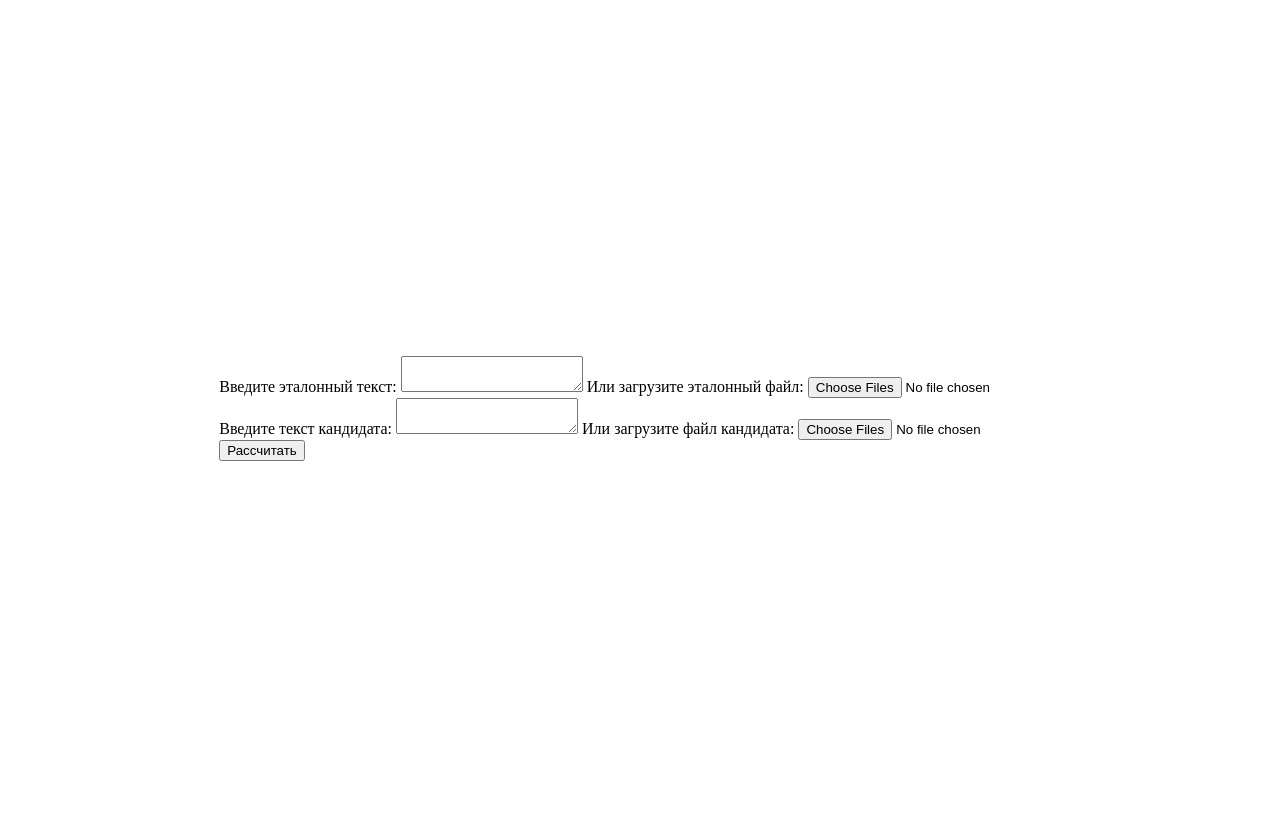
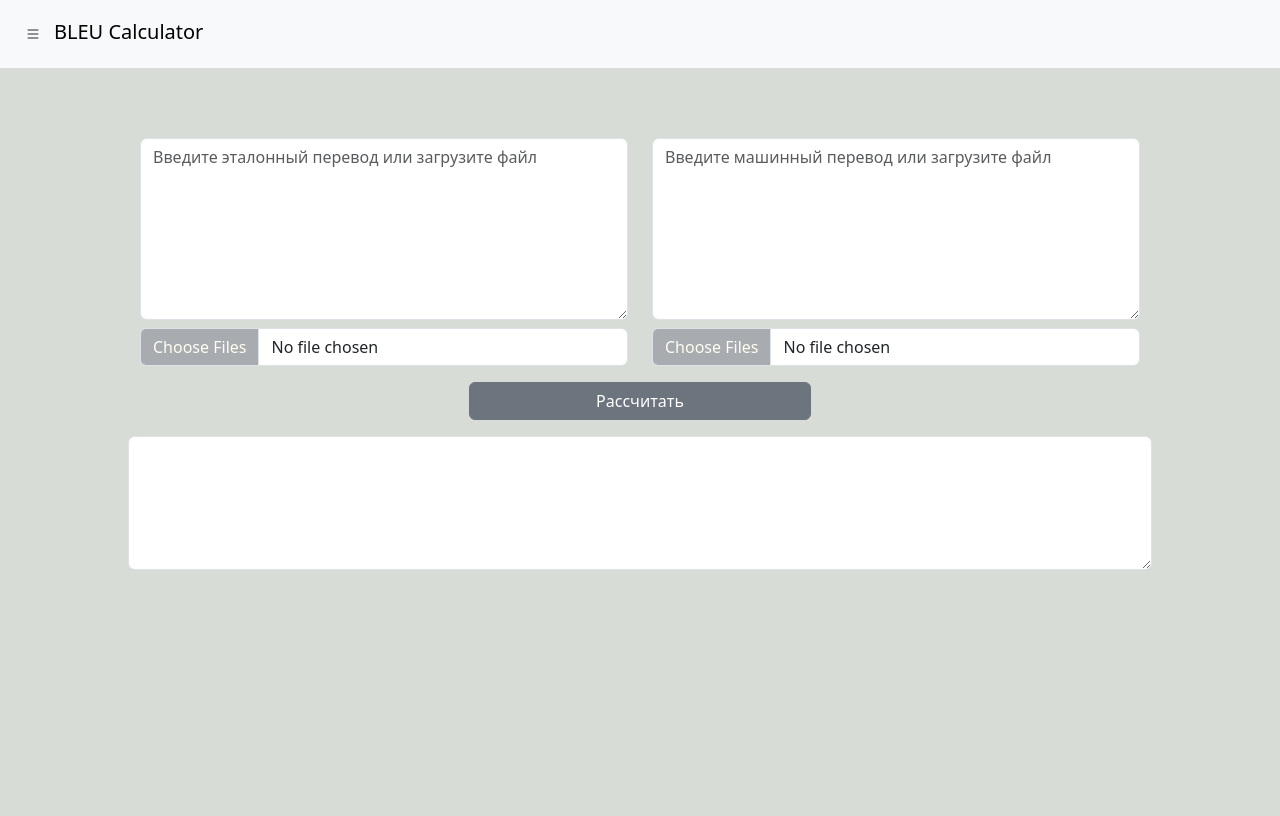
Before and after one commit to Badchimbay/BLEUmetric, a Flask app: page / in a window 1280 px wide. After the commit the page ends 570 px from the top, so only its background shows below. Run offline with Flask 3, Linux system fonts and the light colour scheme; some libraries are stand-ins or nearby versions.

Commit message:
Разработан полностью новый дизайн интерфейса

```diff
--- a/BLEU_calcs.py
+++ b/BLEU_calcs.py
@@ -10,8 +10,8 @@ class BLEUScorer:
     def __init__(self, reference_texts, candidate_texts, logger):
         self.logger = logger
         self.start_time = datetime.now()
-        self.ref_sources = ",".join(reference_texts) if isinstance(reference_texts, list) else [reference_texts]
-        self.machine_translation = ",".join(candidate_texts) if isinstance(candidate_texts, list) else [candidate_texts]
+        self.ref_sources = ",".join([os.path.basename(text) for text in reference_texts]) if isinstance(reference_texts, list) else os.path.basename(reference_texts)
+        self.machine_translation = ",".join([os.path.basename(text) for text in candidate_texts]) if isinstance(candidate_texts, list) else os.path.basename(candidate_texts)
         self.candidates = [self.process_input(text) for text in candidate_texts]
         self.references = [self.process_input(text) for text in reference_texts]
 
@@ -23,7 +23,7 @@ class BLEUScorer:
                 candidate_scores, precisions, brevity_penalty, ratio, candidate_len, reference_len = \
                     [self.calculate_individual_bleu(candidate, [ref]) for ref in self.references][0]
                 unigram, bigram, trigram, quadram = [x * 100 for x in precisions]
-                bleu_scores[f'Перевод {i + 1}'] = (
+                bleu_scores[f"{self.machine_translation.split(',')[i]}"] = (
                     f'BLEU = {candidate_scores * 100:.2f}, {unigram:.1f}/{bigram:.1f}/{trigram:.1f}/{quadram:.1f} '
                     f'(BP = {brevity_penalty:.3f}, ratio = {ratio:.3f}, hyp_len = {candidate_len}, ref_len = {reference_len})')
             end_time = datetime.now()
--- a/app.py
+++ b/app.py
@@ -63,7 +63,7 @@ def process_input():
             if os.path.exists(file_path):
                 os.remove(file_path)
 
-    return f'Результат: {bleu_scores}'
+    return bleu_scores
 
 
 if __name__ == '__main__':
--- /dev/null
+++ b/static/css/styles.css
@@ -0,0 +1,38 @@
+body {
+    background-color: #D8DCD6;
+}
+
+input[type="file"] {
+    &::file-selector-button {
+        background-color: #A8ABB0;
+        color: #FFFEF2;
+    }
+}
+
+input[type="file"]:hover {
+    &::file-selector-button {
+        background-color: #747577 !important;
+        color: #FFFEF2 !important;
+    }
+}
+
+.modal-backdrop {
+  opacity: 0 !important;
+}
+
+.modal.fade:not(.show).left .modal-dialog {
+    -webkit-transform: translate(-25%, 0);
+    transform: translate(-25%, 0);
+}
+
+.modal.left .modal-content {
+    min-height:100vh;
+    border:0;
+}
+
+.modal.left .modal-dialog {
+    position:absolute;
+    top:0;
+    left:0;
+    margin:0;
+}
--- a/templates/template.html
+++ b/templates/template.html
@@ -3,40 +3,69 @@
 <head>
     <meta charset="UTF-8">
     <title>Расчет BLEU-балла</title>
-    <style>
-        .center {
-            display: flex;
-            justify-content: center;
-            align-items: center;
-            height: 100vh;
-            flex-direction: column;
+    <link rel="stylesheet" href="{{ url_for('static', filename='css/bootstrap.css') }}">
+    <link rel="stylesheet" href="{{ url_for('static', filename='css/styles.css') }}">
+    <link rel="stylesheet" href="https://cdn.jsdelivr.net/npm/bootstrap-icons@1.11.2/font/bootstrap-icons.min.css">
+    <script src="{{ url_for('static', filename='js/bootstrap.js') }}"></script>
+    <script>
+        async function send(form) {
+            let response = await fetch('/process', {
+              method: 'POST',
+              body: new FormData(form)
+            });
+
+            if (response.status == 200) {
+              let result = await response.text();
+              document.getElementById('result').innerHTML = result
+            } else {
+              let error = await response.text();
+              alert('Ошибка: ' + response.status + '\n' + error)
+            }
         }
-        .form-input {
-            margin: 5px;
-        }
-    </style>
+    </script>
 </head>
 <body>
-    <div class="center">
-        <form method="post" action="/process" enctype="multipart/form-data">
-            <div>
-                <label for="textRef">Введите эталонный текст:</label>
-                <textarea id="textRef" name="textRef"></textarea>
+<nav class="navbar bg-body-tertiary" style="height: 68px">
+    <div class="container-fluid">
+        <span class="navbar-brand mb-0 h1"><button class="btn" data-bs-toggle="modal" data-bs-target="#menu">
+            <i class="bi bi-list"></i>
+        </button>BLEU Calculator</span>
+    </div>
+</nav>
+<div class="container text-center" style="width: 80%; margin-top: 70px">
+    <form onsubmit="send(this); return false">
+        <div class="row">
+            <div class="col">
+                <textarea id="textRef" name="textRef" class="form-control" rows="7"
+                          placeholder="Введите эталонный перевод или загрузите файл"></textarea>
 
-                <label for="fileRef">Или загрузите эталонный файл:</label>
-                <input type="file" id="fileRef" name="fileRef" multiple>
+                <input class="form-control mt-2" type="file" id="fileRef" name="fileRef" multiple>
             </div>
 
-            <div>
-                <label for="textCand">Введите текст кандидата:</label>
-                <textarea id="textCand" name="textCand"></textarea>
+            <div class="col">
+                <textarea id="textCand" name="textCand" class="form-control" rows="7"
+                          placeholder="Введите машинный перевод или загрузите файл"></textarea>
 
-                <label for="fileCand">Или загрузите файл кандидата:</label>
-                <input type="file" id="fileCand" name="fileCand" multiple>
+                <input class="form-control mt-2" type="file" id="fileCand" name="fileCand" multiple>
             </div>
-
-            <input type="submit" value="Рассчитать">
-        </form>
-    </div>
+        </div>
+        <div class="row justify-content-md-center">
+            <input class="btn btn-secondary col-4 mt-3" type="submit" value="Рассчитать">
+        </div>
+        <div class="row justify-content-md-center">
+            <textarea id="result" class="form-control mt-3 shadow-none" readonly rows="5"></textarea>
+        </div>
+        <div class="modal fade left" tabindex="-1" id="menu" role="dialog">
+            <div class="modal-dialog" style="max-width: none">
+                <div class="modal-content">
+                    <div class="modal-header">
+                        <h4 class="modal-title">BLEU Calculator</h4>
+                    </div>
+                    <div class="modal-body">INFO</div>
+                </div>
+            </div>
+        </div>
+    </form>
+</div>
 </body>
 </html>
```
Also changed, not shown: runner.py (renamed from test_runner.py).
